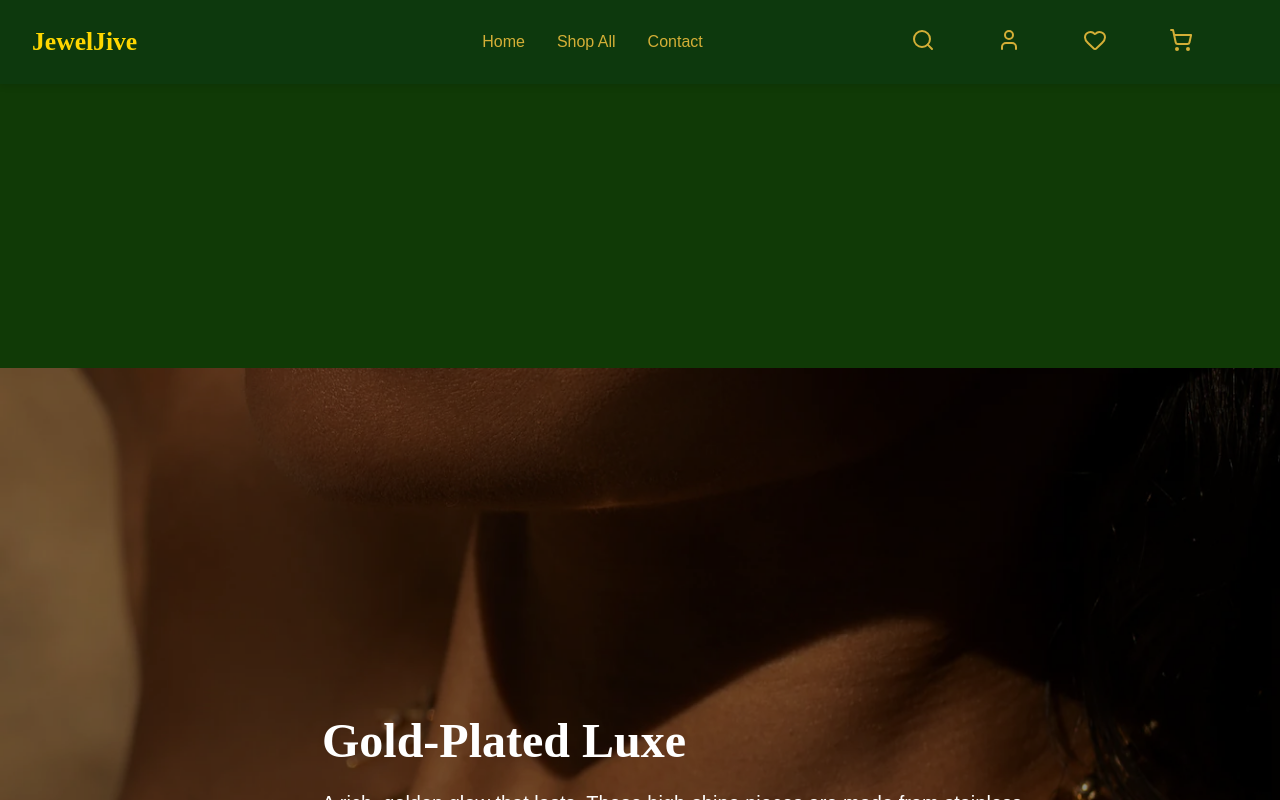
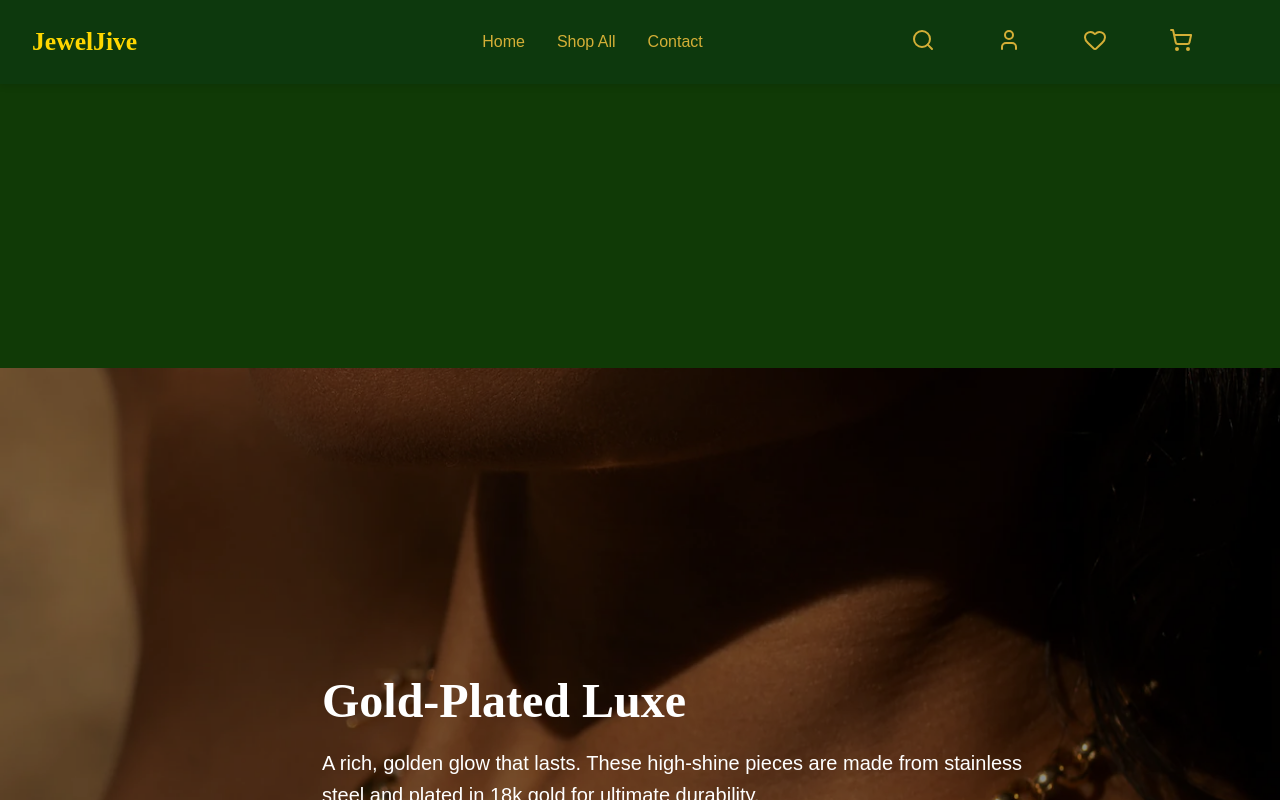
Before and after one commit to phemelomakgopa/JewelJive, a React (Vite) app: page / in a window 1280 px wide. Shown: the top 800 px of the page. Built offline with nearby package versions, Linux system fonts and the light colour scheme.

Commit message:
Previous version

```diff
--- a/src/components/HeroSection.css
+++ b/src/components/HeroSection.css
@@ -4,7 +4,7 @@
   justify-content: center;
 
   padding: 4rem 2rem;
-  min-height: 90vh;
+  min-height: 80vh;
   position: absolute;
 
   background-image: url('../assets/BeautifulModel.webp');
--- a/src/components/navbar.jsx
+++ b/src/components/navbar.jsx
@@ -21,7 +21,7 @@ export default function Navbar() {
   return (
     <nav className="navbar">
       <div className="navbar__logo"> {/* Placeholder logo text */}
-        <span className="navbar__logo-text">JewelJive</span>
+        <a href="/" className="navbar__logo-text">JewelJive</a>
       </div>
 
       <div className={`navbar__links ${menuOpen && isMobile ? "open" : ""}`}>
```
